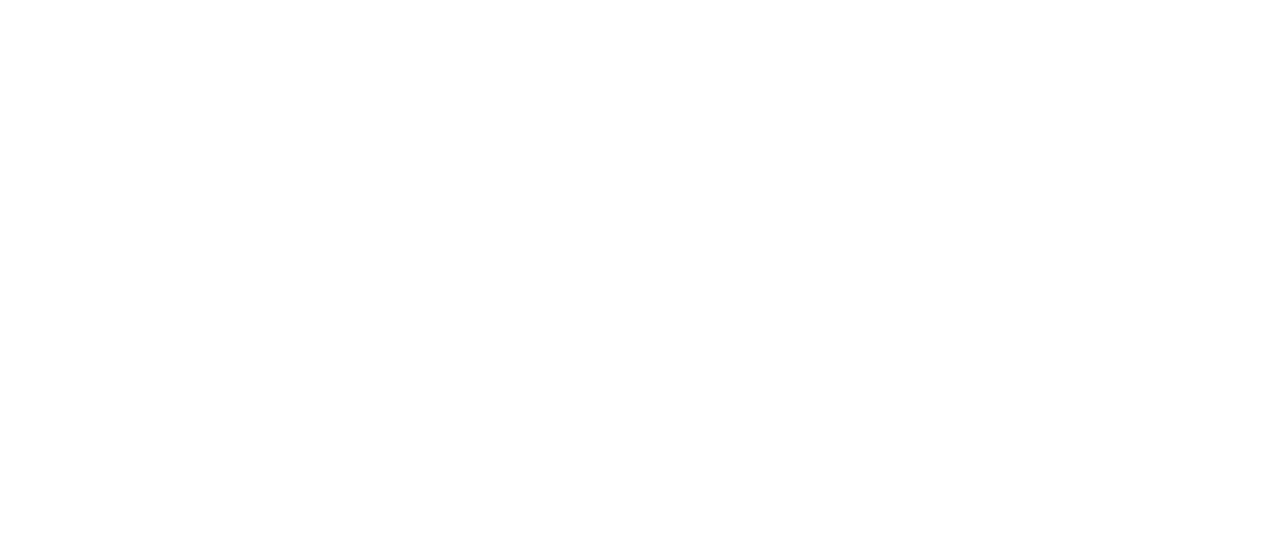
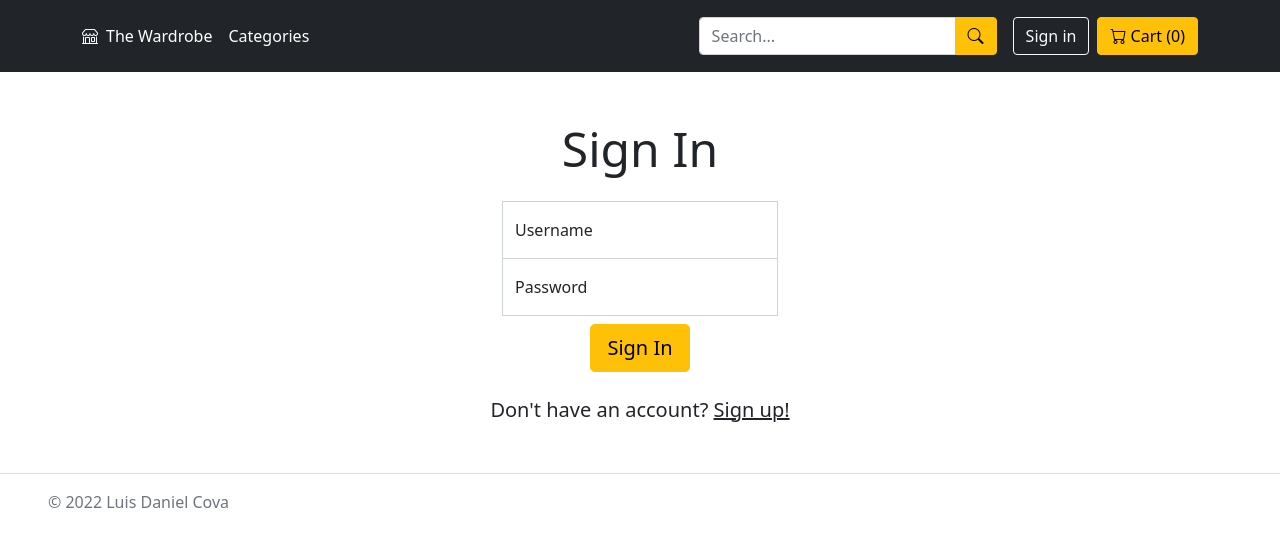
Before and after one commit to LuisDanielCova/django-ecommerce, a React (Create React App) app in the folder client/: page /signin in a window 1280 px wide. Before the commit this address had no page. Shown: the top 546 px of the page. Built offline with nearby package versions, Linux system fonts and the light colour scheme.

Commit message:
add(client): login functionality

```diff
--- a/client/src/App.js
+++ b/client/src/App.js
@@ -8,13 +8,18 @@ import { Search } from "./pages/Search";
 import { Cart } from "./pages/Cart";
 import { LogIn } from "./pages/LogIn";
 import { SignUp } from "./pages/SignUp";
+import axios from "axios";
 
 export const CartContext = createContext("");
+export const TokenContext = createContext("");
 
 function App() {
   const [cart, setCart] = useState({
     items: [],
   });
+
+  const [token, setToken] = useState("");
+  const [authenticated, setAuthenticated] = useState(false);
 
   useEffect(() => {
     if (localStorage.getItem("cart")) {
@@ -22,14 +27,31 @@ function App() {
     } else {
       localStorage.setItem("cart", JSON.stringify(cart));
     }
+
+    if (localStorage.getItem("token")) {
+      setToken(localStorage.getItem("token"));
+      setAuthenticated(true);
+    } else {
+      setToken("");
+      setAuthenticated(false);
+    }
     // eslint-disable-next-line
   }, []);
 
+  useEffect(() => {
+    if (token) {
+      axios.defaults.headers.common["Authorization"] = "Token " + token;
+    } else {
+      axios.defaults.headers.common["Authorization"] = "";
+    }
+  }, [token]);
+
   return (
+    <TokenContext.Provider value={{ token, setToken }}>
       <CartContext.Provider value={{ cart, setCart }}>
         <Routes>
           <Route exact path="/" element={<Home />} />
-        <Route exact path="login/" element={<LogIn />} />
+          <Route exact path="signin/" element={<LogIn />} />
           <Route exact path="signup/" element={<SignUp />} />
           <Route
             exact
@@ -46,6 +68,7 @@ function App() {
           <Route exact path="cart/" element={<Cart />} />
         </Routes>
       </CartContext.Provider>
+    </TokenContext.Provider>
   );
 }
 
--- a/client/src/components/layout/Navbar.jsx
+++ b/client/src/components/layout/Navbar.jsx
@@ -68,7 +68,7 @@ export const Navbar = () => {
             </div>
           </div>
           <div className="text-end">
-            <a className="btn btn-outline-light me-2" href="/login">
+            <a className="btn btn-outline-light me-2" href="/signin">
               Sign in
             </a>
             <a className="btn btn-warning" href={`/cart`}>
--- a/client/src/components/user/SignInForm.jsx
+++ b/client/src/components/user/SignInForm.jsx
@@ -1,9 +1,70 @@
-import React from "react";
-import { Link } from "react-router-dom";
+import axios from "axios";
+import React, { useContext, useState } from "react";
+import { Link, useNavigate } from "react-router-dom";
+import { TokenContext } from "../../App";
 
 export const SignInForm = () => {
-  const handleSubmit = (e) => {
+  const { setToken } = useContext(TokenContext);
+
+  const navigate = useNavigate();
+
+  const [user, setUser] = useState({
+    username: "",
+    password: "",
+    errors: [],
+  });
+
+  const handleSubmit = async (e) => {
     e.preventDefault();
+
+    axios.defaults.headers.common["Authorization"] = "";
+
+    localStorage.removeItem("token");
+
+    const formData = {
+      username: user.username,
+      password: user.password,
+    };
+
+    try {
+      const response = await axios.post(
+        `http://127.0.0.1:8000/api/v1/token/login/`,
+        formData
+      );
+
+      if (response.status === 200) {
+        const responseToken = response.data.auth_token;
+
+        setToken(responseToken);
+
+        axios.defaults.headers.common[
+          "Authorization"
+        ] = `Token ${responseToken}`;
+
+        localStorage.setItem("token", responseToken);
+
+        navigate("/");
+      }
+    } catch (err) {
+      if (err.response) {
+        for (const property in err.response.data) {
+          setUser((previousData) => ({
+            ...previousData,
+            errors: previousData.errors.concat(
+              `${property}: ${err.response.data[property]}`
+            ),
+          }));
+        }
+      } else {
+        setUser((previousData) => ({
+          ...previousData,
+          errors: previousData.errors.concat(
+            "There was an error. Please try again"
+          ),
+        }));
+        console.log(err.data);
+      }
+    }
   };
   return (
     <div className="container my-5">
@@ -26,16 +87,26 @@ export const SignInForm = () => {
               className="form-control rounded-0"
               placeholder="Username"
               style={{ marginBottom: "-1px" }}
+              value={user.username}
+              onChange={(e) => {
+                const { value } = e.target;
+                setUser({ ...user, username: value });
+              }}
             />
             <label htmlFor="username">Username</label>
           </div>
           {/* Password Input */}
           <div className="form-floating">
             <input
-              type="text"
+              type="password"
               name="password"
               className="form-control rounded-0"
               placeholder="Password"
+              value={user.password}
+              onChange={(e) => {
+                const { value } = e.target;
+                setUser({ ...user, password: value });
+              }}
             />
             <label htmlFor="password">Password</label>
           </div>
--- a/client/src/components/user/SignUpForm.jsx
+++ b/client/src/components/user/SignUpForm.jsx
@@ -1,18 +1,79 @@
+import axios from "axios";
 import React, { useState } from "react";
-import { Link } from "react-router-dom";
+import { Link, useNavigate } from "react-router-dom";
 
 export const SignUpForm = () => {
+  const navigate = useNavigate();
+
   const [newUser, setNewUser] = useState({
     username: "",
     password: "",
     confirmPassword: "",
-    errors: ["test"],
+    errors: [],
   });
 
-  const handleSubmit = (e) => {
+  const handleSubmit = async (e) => {
+    e.preventDefault();
+
     setNewUser({ ...newUser, errors: [] });
 
-    e.preventDefault();
+    if (newUser.username === "") {
+      setNewUser((previousData) => ({
+        ...previousData,
+        errors: previousData.errors.concat("Please insert an username"),
+      }));
+    }
+
+    if (newUser.password === "") {
+      setNewUser((previousData) => ({
+        ...previousData,
+        errors: previousData.errors.concat("Please insert a password"),
+      }));
+    }
+
+    if (newUser.password !== newUser.confirmPassword) {
+      setNewUser((previousData) => ({
+        ...previousData,
+        errors: previousData.errors.concat("The passwords don't match"),
+      }));
+    }
+
+    if (newUser.errors.length === 0) {
+      const formData = {
+        username: newUser.username,
+        password: newUser.password,
+      };
+
+      try {
+        const response = await axios.post(
+          `http://127.0.0.1:8000/api/v1/users/`,
+          formData
+        );
+
+        if (response.status === 201) {
+          alert(`User registered!`);
+          navigate("/signin");
+        }
+      } catch (err) {
+        if (err.response) {
+          for (const property in err.response.data) {
+            setNewUser((previousData) => ({
+              ...previousData,
+              errors: previousData.errors.concat(
+                `${property}: ${err.response.data[property]}`
+              ),
+            }));
+          }
+        } else if (err.message) {
+          setNewUser((previousData) => ({
+            ...previousData,
+            errors: previousData.errors.concat(
+              `There was an error. Please try again`
+            ),
+          }));
+        }
+      }
+    }
   };
 
   return (
@@ -97,7 +158,7 @@ export const SignUpForm = () => {
 
       <p className="lead text-center">
         Already have an account?{" "}
-        <Link className="text-dark" to={"/login"}>
+        <Link className="text-dark" to={"/signin"}>
           Login!
         </Link>
       </p>
```
Lines whose indentation alone changed are shown as unchanged.
